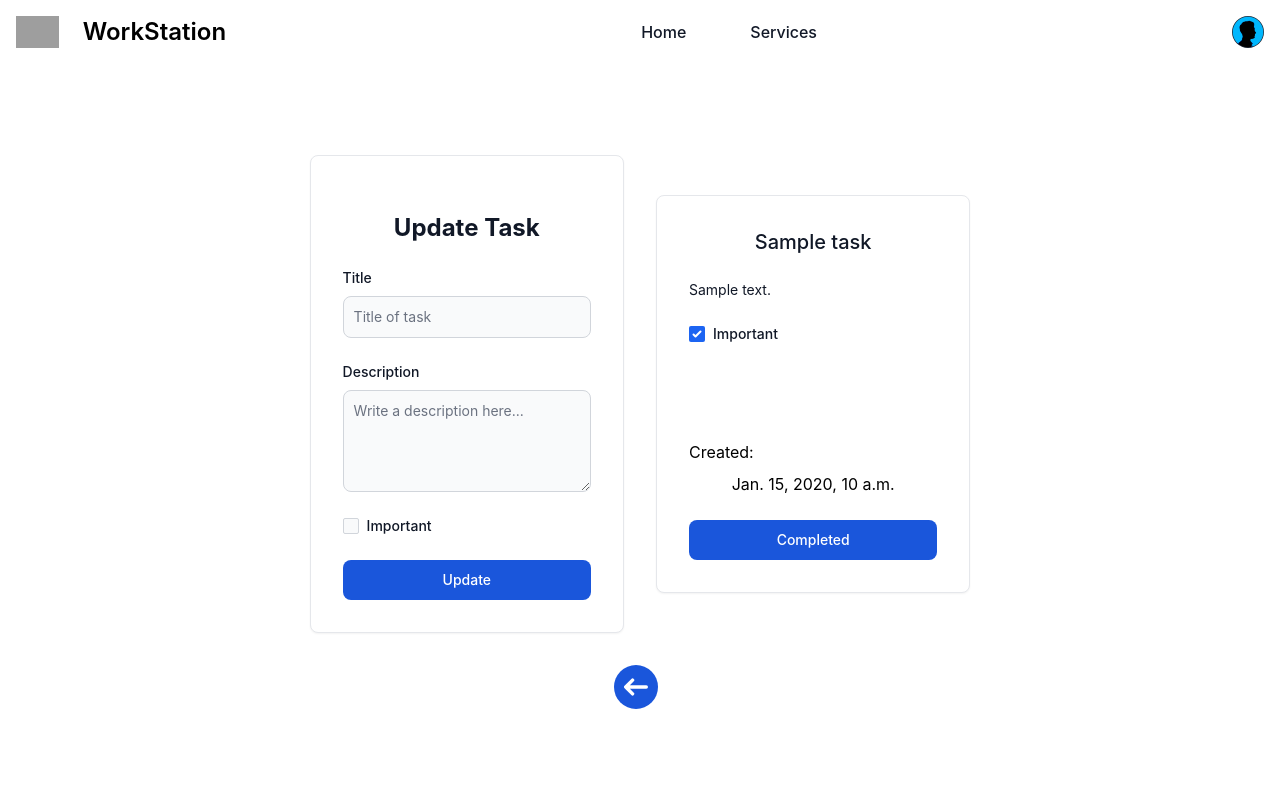
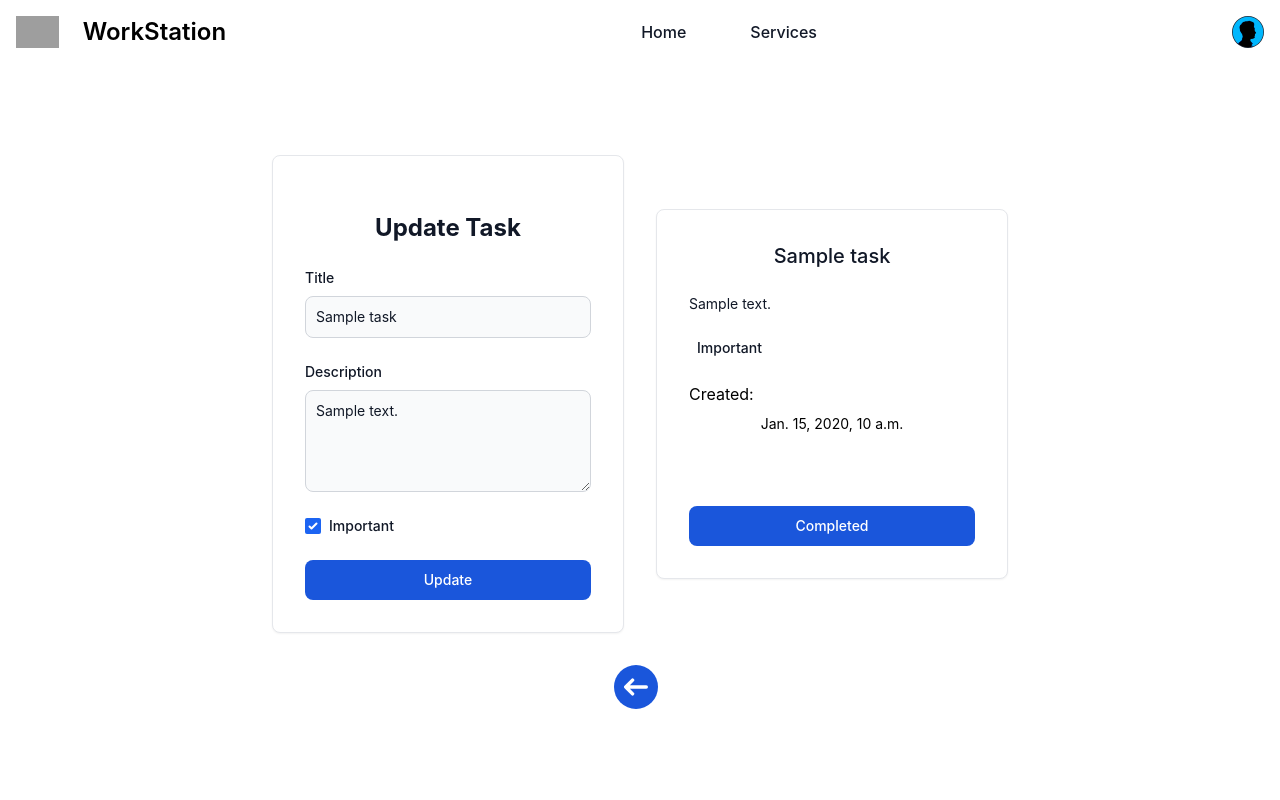
Before and after one commit to andresriberae/CRUD_Django, a Django app: page /tasks/1/ in a window 1280 px wide. Run offline with Django 3.2, Linux system fonts and the light colour scheme; a user stored in the database is signed in; tables that the repository leaves empty hold one stand-in row (values such as "Sample post"); some libraries are stand-ins or nearby versions; grey boxes are pictures that could not be loaded.

Commit message:
edit task ajust

```diff
--- a/tasks/templates/task_detail.html
+++ b/tasks/templates/task_detail.html
@@ -6,10 +6,10 @@
 {% endblock navbar %}
 {% block content %}
 
-<section class="flex flex-col items-center justify-center mx-auto gap-8">
+<section class="flex flex-col items-center justify-center px-4 py-8 gap-8 w-full max-w-screen-md mx-auto">
 
-    <div class="flex flex-row gap-8 justify-center items-center gap-8">
-        <div class="flex w-full max-w-sm p-4 bg-white border border-gray-200 rounded-lg shadow-sm sm:p-6 md:p-8 dark:bg-gray-800 dark:border-gray-700">
+    <div class="flex flex-col md:flex-row justify-center items-center w-full gap-8">
+        <div class="flex w-full md:max-w-sm p-4 bg-white border border-gray-200 rounded-lg shadow-sm md:p-8 dark:bg-gray-800 dark:border-gray-700">
             <form class="flex-col w-full space-y-6" action="{% url 'task_detail' task.id %}" method="POST">
                 {% csrf_token %}
 
@@ -19,25 +19,26 @@
                         class="block mb-2 text-sm font-medium text-gray-900 dark:text-white">Title</label>
                     <input type="text" name="title" id="title"
                         class="bg-gray-50 border border-gray-300 text-gray-900 text-sm rounded-lg focus:ring-blue-500 focus:border-blue-500 block w-full p-2.5 dark:bg-gray-600 dark:border-gray-500 dark:placeholder-gray-400 dark:text-white"
-                        placeholder="Title of task" required />
+                        placeholder="Title of task" value="{{ task.title }}" required />
                 </div>
                 <div>
                     <label for="description"
                         class="block mb-2 text-sm font-medium text-gray-900 dark:text-white">Description</label>
                     <textarea name="description" id="description" rows="4"
                         class="block p-2.5 w-full text-sm text-gray-900 bg-gray-50 rounded-lg border border-gray-300 focus:ring-blue-500 focus:border-blue-500 dark:bg-gray-700 dark:border-gray-600 dark:placeholder-gray-400 dark:text-white dark:focus:ring-blue-500 dark:focus:border-blue-500"
-                        placeholder="Write a description here..."></textarea>
+                        placeholder="Write a description here...">{{ task.description }}</textarea>
                 </div>
                 <div class="flex items-start mb-5">
                     <div class="flex items-center h-5">
-                        <input id="id_important" name="important" type="checkbox" value="true"
+                        <input id="id_important" name="important" type="checkbox" value="true" {% if task.important %}checked{% endif %}
                             class="w-4 h-4 border border-gray-300 rounded-sm bg-gray-50 focus:ring-3 focus:ring-blue-300 dark:bg-gray-700 dark:border-gray-600 dark:focus:ring-blue-600 dark:ring-offset-gray-800 dark:focus:ring-offset-gray-800" />
                     </div>
                     <label for="id_important"
                         class="ms-2 text-sm font-medium text-gray-900 dark:text-gray-300">Important</label>
                 </div>
 
-                <button type="submit" class="w-full text-white bg-blue-700 hover:bg-blue-800 focus:ring-4 focus:outline-none focus:ring-blue-300 font-medium rounded-lg text-sm px-5 py-2.5 text-center dark:bg-blue-600 dark:hover:bg-blue-700 dark:focus:ring-blue-800">
+                <button type="submit"
+                    class="w-full text-white bg-blue-700 hover:bg-blue-800 focus:ring-4 focus:outline-none focus:ring-blue-300 font-medium rounded-lg text-sm px-5 py-2.5 text-center dark:bg-blue-600 dark:hover:bg-blue-700 dark:focus:ring-blue-800">
                     Update
                 </button>
 
@@ -51,28 +52,31 @@
                 <p class="w-full text-sm text-gray-900 dark:text-white "> {{ task.description }} </p>
 
                 <div class="flex items-start mb-5">
-                    <div class="flex items-center h-5">
-                        <input id="id_important" name="important" type="checkbox" value=""
-                            class="w-4 h-4 border border-gray-300 rounded-sm bg-gray-50 focus:ring-3 focus:ring-blue-300 dark:bg-gray-700 dark:border-gray-600 dark:focus:ring-blue-600 dark:ring-offset-gray-800 dark:focus:ring-offset-gray-800"
-                            {% if task.important %}checked{% endif %} />
-                    </div>
-                    <label for="id_important" class="ms-2 text-sm font-medium text-gray-900 dark:text-gray-300">
-                        {% if task.important %}Important{% else %}Irrelevant{% endif %}</label>
+                    {% if task.important %}
+                        <label for="id_important" class="ms-2 text-sm font-medium text-gray-900 dark:text-green-300">
+                            Important
+                        </label>
+                    {% else %}
+                        <label for="id_important" class="ms-2 text-sm font-medium text-gray-900 dark:text-red-400">
+                            Irrelevant
+                        </label>
+                    {% endif %}
                 </div>
-                <div class="flex items-start mb-5">
+                <div class="flex items-start mb-5 flex-col gap-2 dark:text-white">
+                    <p>Created: </p>
+                    <p class="flex w-full justify-center text-sm">{{ task.created }}</p>
+                </div>
+                <div class="flex items-center mb-5 w-full justify-center">
                     {% if task.datecompleted is not None %}
-                    <p class="text-white font-bold" >Completed at: {{ task.datecompleted|date:'M j Y H:i' }}</p>
+                    <p class="text-white font-bold">Completed at: {{ task.datecompleted|date:'M j Y H:i' }}</p>
                     {% else %}
                     <p class="text-red-500 font-bold">Not completed</p>
                     {% endif %}
                 </div>
-                <div class="flex items-start mb-5 flex-col gap-2 dark:text-white">
-                    <p>Created: </p>
-                    <p class="flex w-full justify-center">{{ task.created }}</p>
-                </div>
                 <form action="{% url 'complete_task' task.id %}" method="POST">
                     {% csrf_token %}
-                    <button class="w-full text-white bg-blue-700 hover:bg-blue-800 focus:ring-4 focus:outline-none focus:ring-blue-300 font-medium rounded-lg text-sm px-5 py-2.5 text-center dark:bg-blue-600 dark:hover:bg-blue-700 dark:focus:ring-blue-800">
+                    <button
+                        class="w-full text-white bg-blue-700 hover:bg-blue-800 focus:ring-4 focus:outline-none focus:ring-blue-300 font-medium rounded-lg text-sm px-5 py-2.5 text-center dark:bg-blue-600 dark:hover:bg-blue-700 dark:focus:ring-blue-800">
                         Completed
                     </button>
                 </form>
--- a/theme/static/css/dist/styles.css
+++ b/theme/static/css/dist/styles.css
@@ -7,10 +7,7 @@
       "Segoe UI Emoji", "Segoe UI Symbol", "Noto Color Emoji";
     --font-mono: ui-monospace, SFMono-Regular, Menlo, Monaco, Consolas, "Liberation Mono",
       "Courier New", monospace;
-    --color-red-100: oklch(93.6% 0.032 17.717);
-    --color-red-200: oklch(88.5% 0.062 18.334);
     --color-red-300: oklch(80.8% 0.114 19.571);
-    --color-red-400: oklch(70.4% 0.191 22.216);
     --color-red-500: oklch(63.7% 0.237 25.331);
     --color-red-600: oklch(57.7% 0.245 27.325);
     --color-red-700: oklch(50.5% 0.213 27.518);
@@ -47,9 +44,7 @@
     --color-white: #fff;
     --spacing: 0.25rem;
     --breakpoint-xl: 80rem;
-    --container-xs: 20rem;
     --container-sm: 24rem;
-    --container-md: 28rem;
     --text-xs: 0.75rem;
     --text-xs--line-height: calc(1 / 0.75);
     --text-sm: 0.875rem;
```
Also changed, not shown: other parts of theme/static/css/dist/styles.css (+0 -147 lines).
